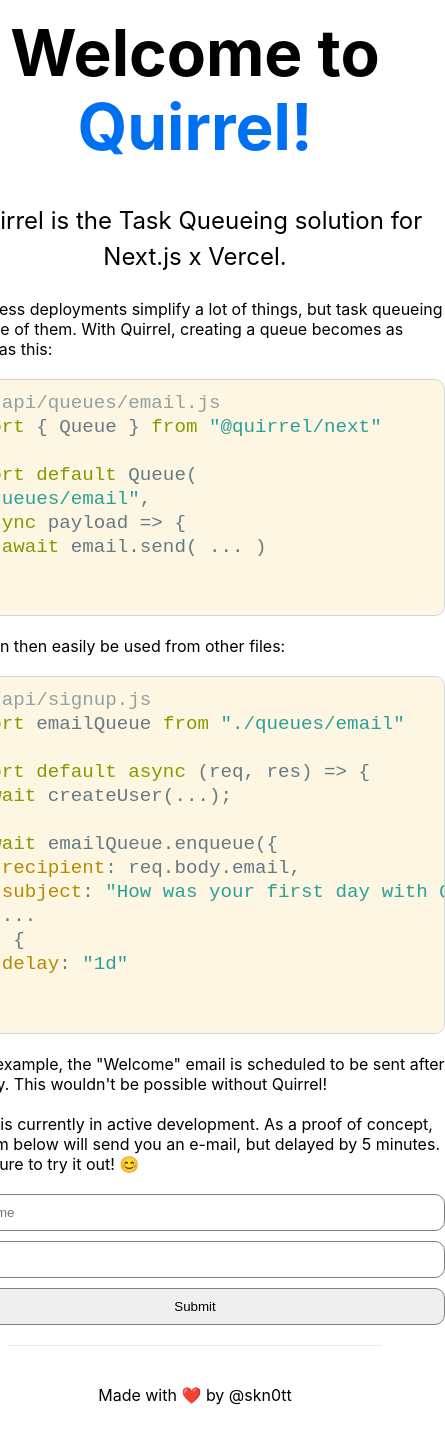
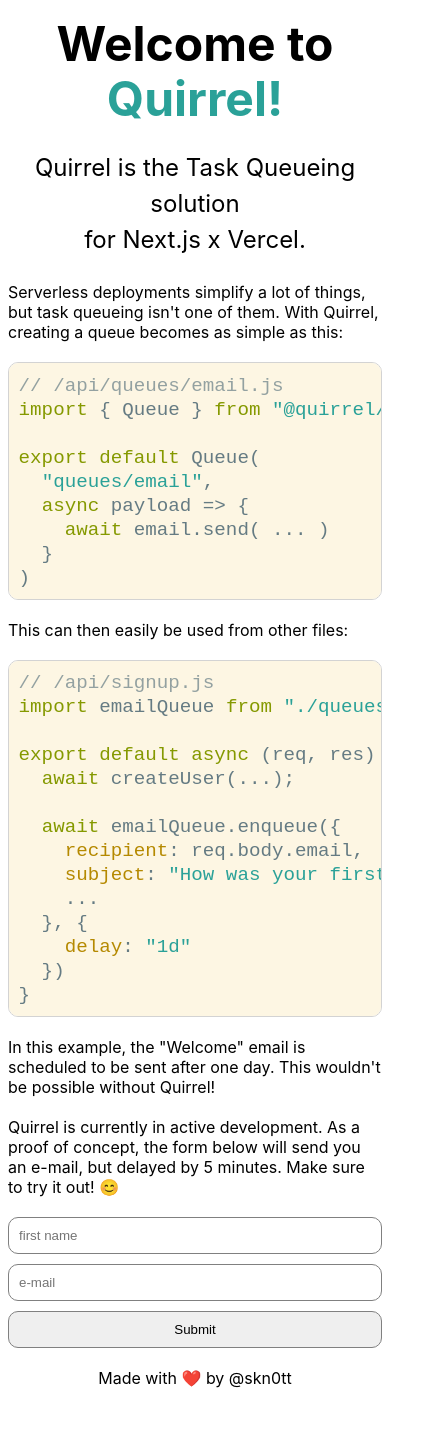
Before and after one commit to quirrel-dev/demo.quirrel.dev, a Next.js app: page / in a window 390 px wide. Shown: the whole page, 445 px wide, since content can reach past the window. After the commit the page ends 1408 px from the top, so only its background shows below. Built offline with nearby package versions, Linux system fonts and the light colour scheme.

Commit message:
Fix styling on mobile

```diff
--- a/pages/index.js
+++ b/pages/index.js
@@ -20,7 +20,9 @@
         </h1>
 
         <p className={styles.description}>
-          Quirrel is the Task Queueing solution for Next.js x Vercel.
+          Quirrel is the Task Queueing solution
+          <br/>
+          for Next.js x Vercel.
         </p>
 
         <p className={styles.text}>
--- a/styles/Home.module.css
+++ b/styles/Home.module.css
@@ -1,47 +1,29 @@
 .container {
-  min-height: 100vh;
   padding: 0 0.5rem;
-  display: flex;
-  flex-direction: column;
-  justify-content: center;
-  align-items: center;
+  max-width: 700px;
+  margin: 0 auto;
 }
 
 .main {
   flex: 1;
-  display: flex;
-  flex-direction: column;
-  justify-content: flex-start;
-  align-items: center;
 }
 
 .footer {
   width: 100%;
-  height: 100px;
-  border-top: 1px solid #eaeaea;
-  display: flex;
-  justify-content: center;
-  align-items: center;
-}
-
-.footer img {
-  margin-left: 0.5rem;
-}
-
-.footer a {
+  margin-bottom: 20px;
   display: flex;
   justify-content: center;
   align-items: center;
 }
 
 .title span {
-  color: #0070f3;
+  color:rgb(42, 161, 152);
 }
 
 .title {
   margin: 1rem;
   line-height: 1.15;
-  font-size: 4rem;
+  font-size: 3rem;
 }
 
 .title,
@@ -54,16 +36,10 @@
   font-size: 1.5rem;
 }
 
-.text {
-  max-width: 580px;
-  margin: 0 auto;
-}
-
 .code {
   margin: 20px auto;
   border-radius: 10px;
   border: 0.5px solid lightgray;
-  width: 500px;
   font-size: 1.2rem;
   font-family: Menlo, Monaco, Lucida Console, Liberation Mono, DejaVu Sans Mono,
     Bitstream Vera Sans Mono, Courier New, monospace;
@@ -71,7 +47,6 @@
 
 .form {
   display: block;
-  max-width: 500px;
   margin: 20px auto;
 }
 
```
